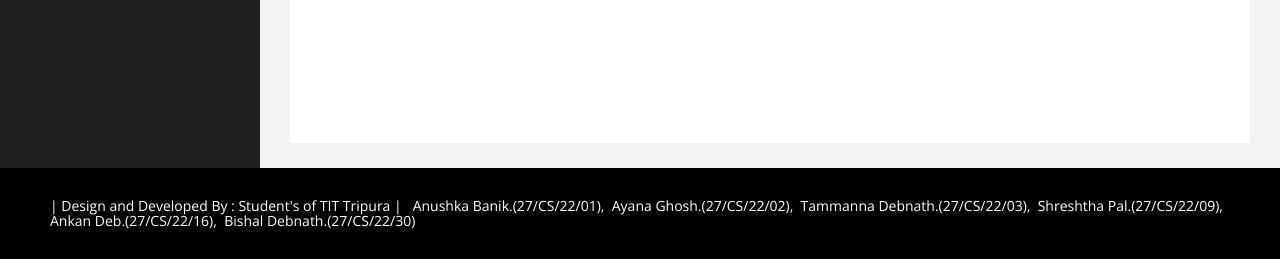
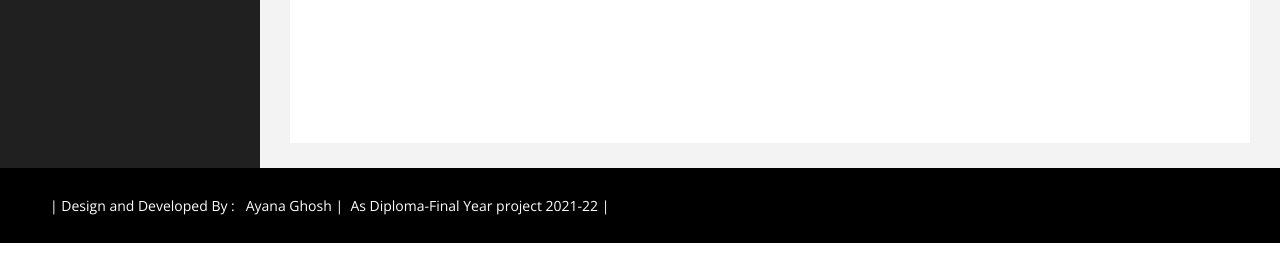
Before and after one commit to Ayana-Ghosh/Medigrow, a PHP site: page / in a window 1280 px wide. Shown: the part 707-966 px from the top of the page. Run offline with PHP 8.4, Linux system fonts and the light colour scheme.

Commit message:
Update newfooter.php

```diff
--- a/newfooter.php
+++ b/newfooter.php
@@ -1,7 +1,7 @@
 <div id="footer-sec">
 
     <a href="aboutus.php">
-        <h5>| Design and Developed By : Student's of TIT Tripura |&nbsp;&nbsp; Anushka Banik.(27/CS/22/01),&nbsp; Ayana Ghosh.(27/CS/22/02),&nbsp; Tammanna Debnath.(27/CS/22/03), &nbsp;Shreshtha Pal.(27/CS/22/09),&nbsp; Ankan Deb.(27/CS/22/16),&nbsp; Bishal Debnath.(27/CS/22/30)</h5>
+        <h5>| Design and Developed By : &nbsp; Ayana Ghosh |&nbsp; As Diploma-Final Year project 2021-22 |</h5>
     </a>
 </div>
 
```
